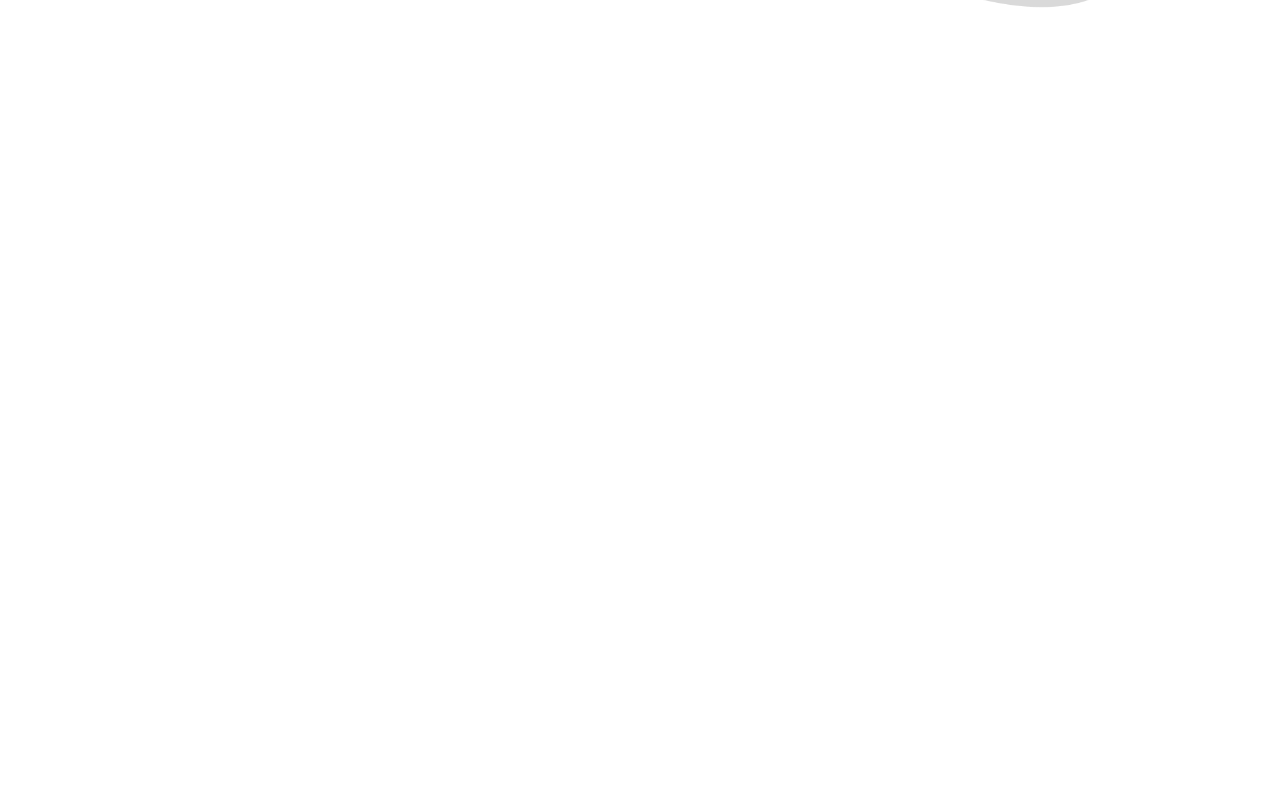
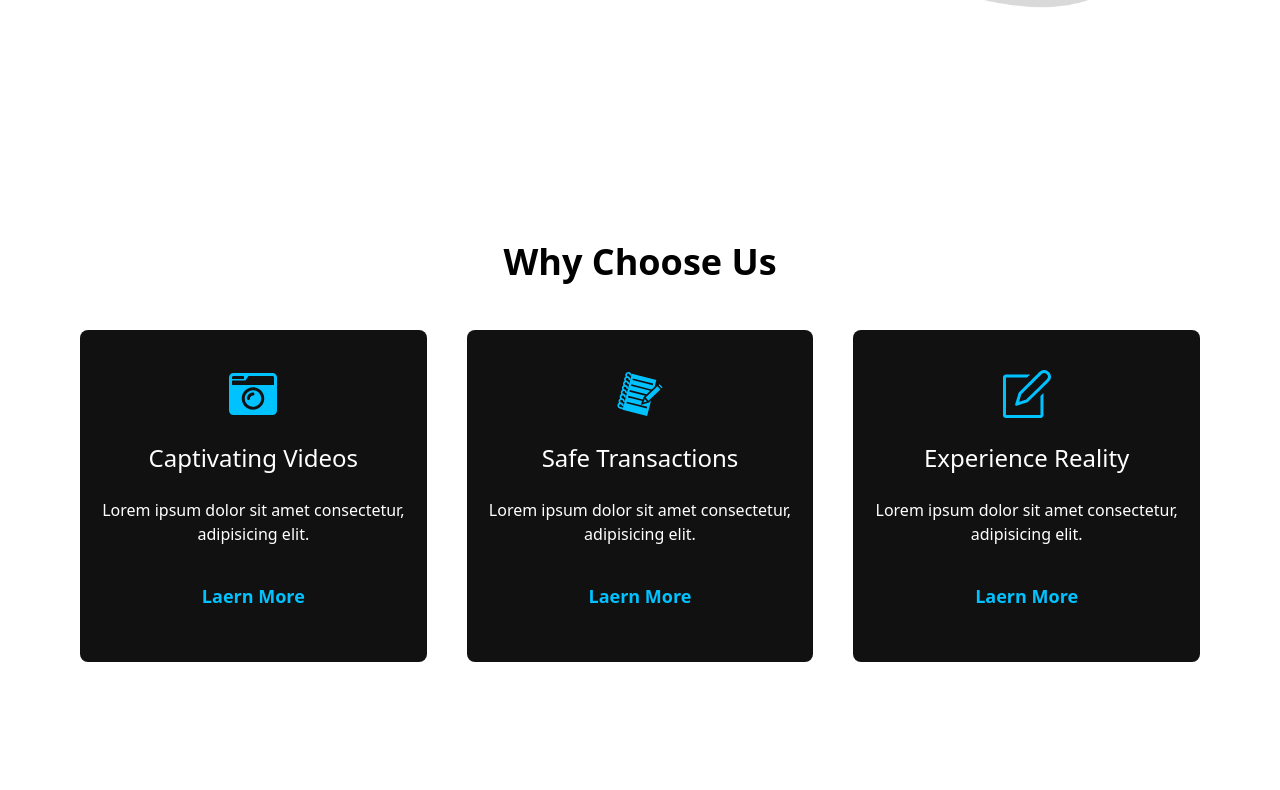
Before and after one commit to anaselass/metaverse-website, a React (Vite) app: page / in a window 1280 px wide. Shown: the part 2002-2792 px from the top of the page. Before the commit the page ends 2188 px from the top, so only its background shows below. Built offline with nearby package versions, Linux system fonts and the light colour scheme.

Commit message:
Add Features and AppStore components, enhance App layout with new styles

```diff
--- a/src/App.jsx
+++ b/src/App.jsx
@@ -3,10 +3,12 @@
 import Hero from "./Components/Hero/Hero";
 import Navbar from "./Components/Navbar/Navbar";
 import Quotes from "./Components/Quotes/Quotes";
+import Features from "./Components/Features/Features";
+import AppStore from "./Components/AppStore/AppStore";
 
 function App() {
   return (
-    <main className="bg-white dark:bg-black transition-colors duration-300">
+    <main className=" overflow-hidden bg-white dark:bg-black transition-colors duration-300">
       <Navbar />
       <div className="relative">
         <Hero />
@@ -21,9 +23,11 @@
         <Banner2 />
         <div
           className="w-[150px] h-[150px] sm:w-[250px] sm:h-[250px] md:w-[300px] md:h-[300px]  bg-gradient-to-r from-primary to-secondary rounded-full
-          absolute top-0 left-0 blur-3xl animated-wrapper"
+          absolute top-[100px] left-[-300px] blur-3xl animated-wrapper opacity-50"
         ></div>
       </div>
+      <Features />
+      <AppStore />
     </main>
   );
 }
--- /dev/null
+++ b/src/Components/AppStore/AppStore.jsx
@@ -0,0 +1,28 @@
+import appStore from "../../assets/website/app_store.png";
+import googlePlay from "../../assets/website/play_store.png";
+
+const AppStore = () => {
+  return (
+    <>
+      <div className="container text-black dark:text-white">
+        <div>
+          <h1>Get Started With Our App</h1>
+          <p>
+            Lorem ipsum dolor sit amet consectetur adipisicing elit. Provident
+            temporibus hic commodi,
+          </p>
+          <div>
+            <a href="#">
+              <img src={appStore} alt="appStore" />
+            </a>
+            <a href="#">
+              <img src={googlePlay} alt="googlePlay" />
+            </a>
+          </div>
+        </div>
+      </div>
+    </>
+  );
+};
+
+export default AppStore;
--- a/src/Components/Banner/Banner.jsx
+++ b/src/Components/Banner/Banner.jsx
@@ -4,7 +4,7 @@
 const Banner = () => {
   return (
     <div className="py-12 relative z-10 text-black dark:text-white">
-      <div className="container min-h-[520px] flex items-center">
+      <div className="container min-h-[520px] flex items-center  w-screen-2xl mx-auto">
         <div className="grid grid-cols-1 sm:grid-cols-2 gap-8 place-items-center">
           {/* image section */}
           <div>
--- /dev/null
+++ b/src/Components/Features/Features.jsx
@@ -0,0 +1,75 @@
+import { FaCameraRetro } from "react-icons/fa";
+import { GiNotebook } from "react-icons/gi";
+import { SlNote } from "react-icons/sl";
+
+const FeaturesData = [
+  {
+    name: "Captivating Videos",
+    icon: (
+      <FaCameraRetro className="text-5xl text-primary group-hover:text-black duration-300" />
+    ),
+    link: "#",
+    descreption: "Lorem ipsum dolor sit amet consectetur, adipisicing elit.",
+    aosDelay: "0",
+  },
+  {
+    name: "Safe Transactions",
+    icon: (
+      <GiNotebook className="text-5xl text-primary group-hover:text-black duration-300" />
+    ),
+    link: "#",
+    descreption: "Lorem ipsum dolor sit amet consectetur, adipisicing elit.",
+    aosDelay: "500",
+  },
+  {
+    name: "Experience Reality",
+    icon: (
+      <SlNote className="text-5xl text-primary group-hover:text-black duration-500" />
+    ),
+    link: "#",
+    descreption: "Lorem ipsum dolor sit amet consectetur, adipisicing elit.",
+    aosDelay: "1000",
+  },
+];
+
+const Features = () => {
+  return (
+    <>
+      <div className="container max-w-screen-2xl mx-auto text-black dark:text-white py-14 sm:min-h-[600px]">
+        <div>
+          <h1 className="text-3xl sm:text-4xl font-semibold text-center">
+            Why Choose Us
+          </h1>
+          {/* cards section */}
+          <div className="grid grid-cols-1 sm:grid-cols-2 md:grid-cols-3 gap-10 mx-20 mt-12">
+            {FeaturesData.map((item, index) => (
+              <div
+                key={index}
+                className="group text-center space-y-3 sm:space-y-6 p-4 sm:py-10
+                        bg-dark hover:bg-gradient-to-r from-primary to-secondary
+                        hover:shadow-[0_0_40px_#007cfff0]
+                        rounded-lg"
+              >
+                <div className="grid place-items-center">{item.icon}</div>
+                <h1 className="text-2xl text-white group-hover:text-black duration-300">
+                  {item.name}
+                </h1>
+                <p className="text-white group-hover:text-black duration-300 ">
+                  {item.descreption}
+                </p>
+                <a
+                  className="inline-block text-lg font-semibold py-3 text-primary group-hover:text-black duration-300"
+                  href={item.link}
+                >
+                  Laern More
+                </a>
+              </div>
+            ))}
+          </div>
+        </div>
+      </div>
+    </>
+  );
+};
+
+export default Features;
--- a/src/Components/Quotes/Quotes.jsx
+++ b/src/Components/Quotes/Quotes.jsx
@@ -1,7 +1,7 @@
 const Quotes = () => {
   return (
     <>
-      <div className="container max-w-screen-2xl text-black dark:text-white py-14 px-4">
+      <div className="container max-w-screen-2xl mx-auto text-black dark:text-white py-14 px-4">
         <h1 className="text-2xl sm:text-4xl font-bold max-w-[650px] mx-auto text-center font-Parisienne">
           "Virtual reality is a medium, a means by which humans can share ideas
           and experiences."
```
